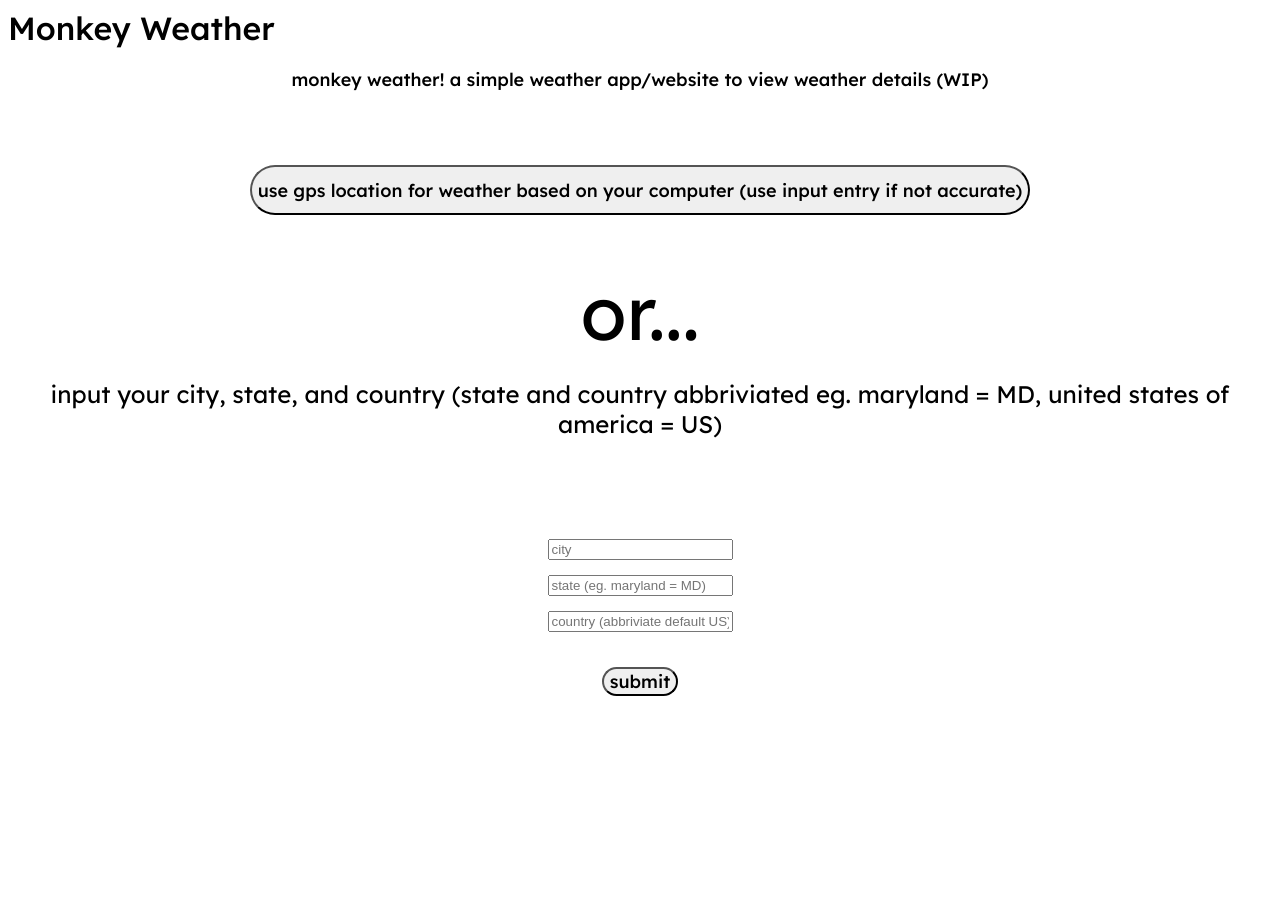
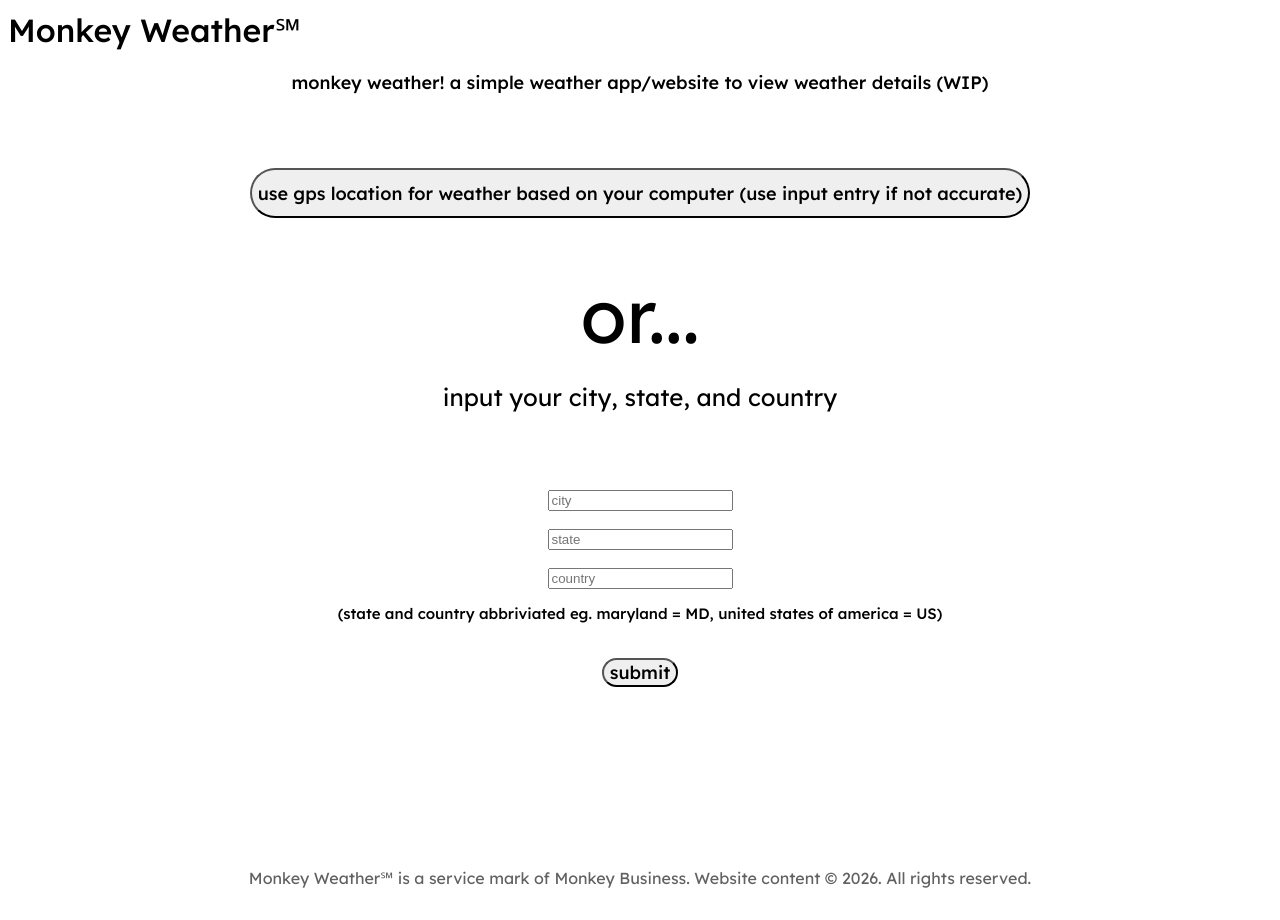
Before and after one commit to Monkey-Businesses/monkeyweather, a website: page index.html in a window 1280 px wide. Before the commit the page ends 800 px from the top, so only its background shows below. Drawn offline with Linux system fonts and the light colour scheme.

Commit message:
html changes for visual purposes

```diff
--- a/index.html
+++ b/index.html
@@ -1,3 +1,4 @@
+<!DOCTYPE html>
 <html>
 
 <link rel="preconnect" href="https://fonts.googleapis.com">
@@ -6,8 +7,10 @@
 <link rel="stylesheet" href="main.css">
 
 <head>
+    <meta charset="UTF-8">
+    <meta name="viewport" content="width=device-width, initial-scale=1">
     <title>Monkey Weather</title>
-    <a href="/index.html" style="font-family: 'Lexend'; font-weight: 500; font-size: xx-large; color: black; text-decoration: none;">Monkey Weather</a>
+    <a href="/index.html" style="font-family: 'Lexend'; font-weight: 500; font-size: xx-large; color: black; text-decoration: none;">Monkey Weather&#8480;</a>
 </head>
 <body>
     <script src=./script.js></script>
@@ -17,21 +20,28 @@
     <br>
     <br>
     <div style="text-align: center; font-family: lexend;">
-        <button class='submit' style="border-radius: 100px; height: 50px; transition-duration: 0.2s;" id="submit" onclick="fetchWeatherData()">use gps location for weather based on your computer (use input entry if not accurate)</button>
+        <button class='submit' style="border-radius: 100px; height: 50px; transition-duration: 0.2s;" id="submit" onclick="fetchWeatherData()">
+            use gps location for weather based on your computer (use input entry if not accurate)
+        </button>
     </div>
-    <div style="text-align: center; font-family: lexend; margin-top: 50px;">
+    <div style="text-align: center; font-family: lexend; margin-top: 50px; margin-bottom: -2%;">
         <div style="font-size: 75px; margin-bottom: 20px;">or...</div>
-        <div style="font-size: x-large;" >input your city, state, and country (state and country abbriviated eg. maryland = MD, united states of america = US)</div>
+        <div style="font-size: x-large; margin-bottom: px;" >input your city, state, and country</div>
     </div>
     <div style="font-family: 'Lexend'; font-weight: 500; font-size: large; color: black; text-decoration: none; text-align: center; margin-top: 100px;">
         <div style="margin-bottom: 15px; border-radius: 100px;"><input id="cityInput" name="city input" placeholder="city"></div>
-        <div style="margin-bottom: 15px; border-radius: 100px;"><input id="stateInput" name="state input" placeholder="state (eg. maryland = MD)"></div>
-        <div style="margin-bottom: 15px; border-radius: 100px;"><input id="countryInput" name="country input" placeholder="country (abbriviate default US)"></div>
+        <div style="margin-bottom: 15px; border-radius: 100px;"><input id="stateInput" name="state input" placeholder="state"></div>
+        <div style="margin-bottom: 15px; border-radius: 100px;"><input id="countryInput" name="country input" placeholder="country"></div>
+        <div style="margin-bottom: 15px; border-radius: 100px; font-size: smaller; font-weight: 10px;">(state and country abbriviated eg. maryland = MD, united states of america = US)</div>
         <button class='submit' style="margin-bottom: 15px; border-radius: 100px;" id="submit" onclick="fetchWeatherData()">submit</button>
         <h5 id="error"></h5>
         <h3 id="city"></h3>
         <div id="weather"></div>
     </div>
+
+<footer>
+    <p style="font-family: lexend; margin-top: 150px; color: #616161; text-align: center; padding: 15px;">Monkey Weather℠ is a service mark of Monkey Business. Website content © 2026. All rights reserved.</p>
+</footer>
 </body>
 
 </html>
```
